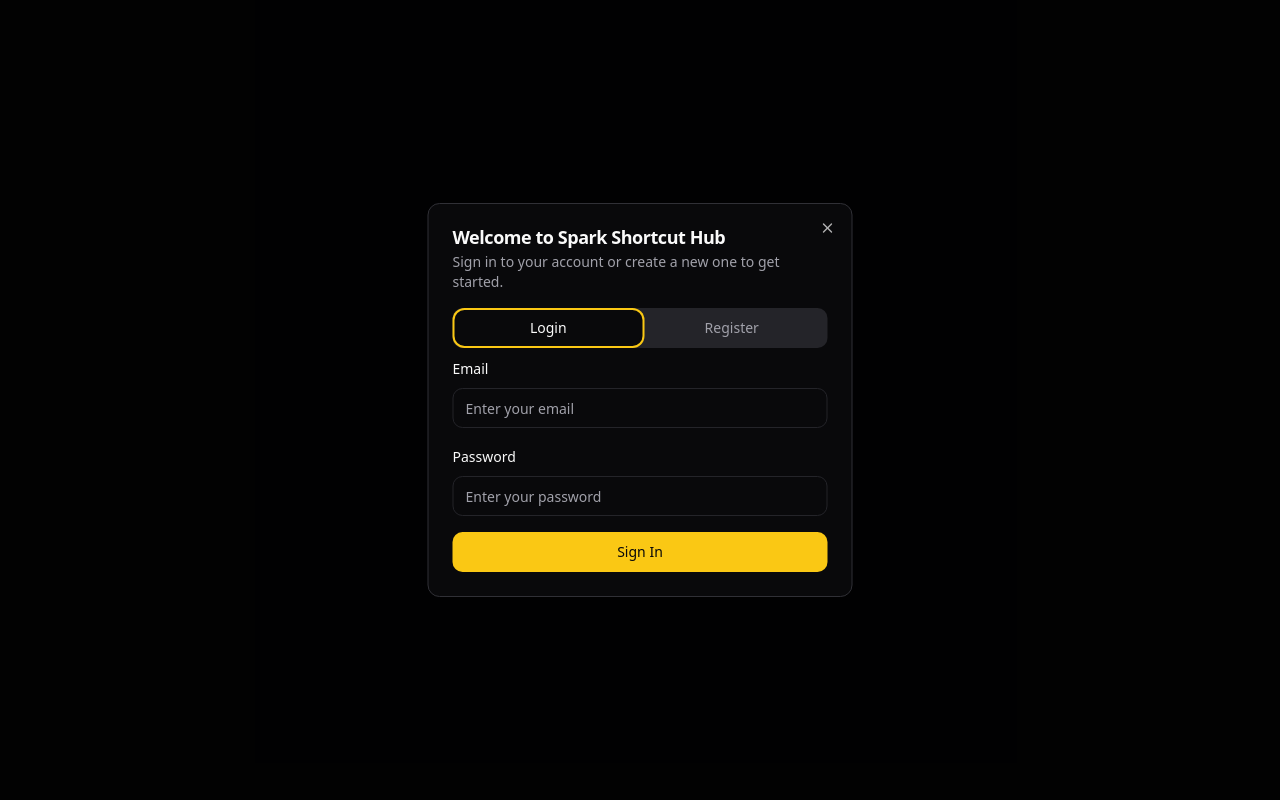
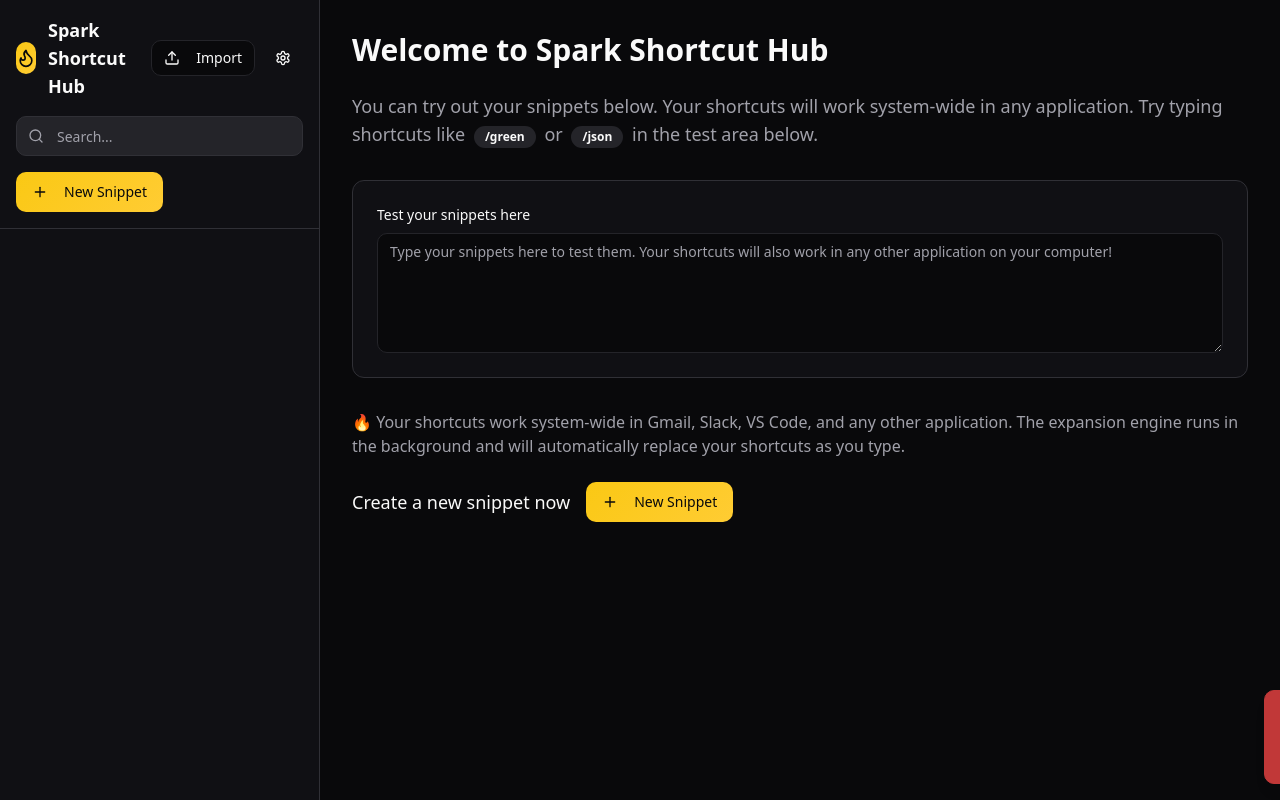
Before and after one commit to Gabs77777/spark-shortcut-hub, a React (Vite) app: page / in a window 1280 px wide. Built offline with nearby package versions, Linux system fonts and the light colour scheme.

Commit message:
Remove login functionality
The login and user account features have been removed as the user will be using the app as a single user.

```diff
--- a/src/pages/Index.tsx
+++ b/src/pages/Index.tsx
@@ -4,19 +4,17 @@ import {
   ChevronDown,
   ChevronRight,
   Plus,
-  Search,
-  LogOut
+  Search
 } from "lucide-react";
 import { Button } from "@/components/ui/button";
 import { Input } from "@/components/ui/input";
 import { Badge } from "@/components/ui/badge";
 import { Textarea } from "@/components/ui/textarea";
-import { LoginDialog } from "@/components/LoginDialog";
 import { SettingsDialog } from "@/components/SettingsDialog";
 import { ImportDialog } from "@/components/ImportDialog";
 import AddSnippetDialog from "@/components/AddSnippetDialog";
 import { Label } from "@/components/ui/label";
-import { User, Snippet as TauriSnippet, Folder, listSnippets, listFolders, createSnippet, deleteSnippet } from "@/lib/tauri";
+import { Snippet as TauriSnippet, Folder, listSnippets, listFolders, createSnippet, deleteSnippet } from "@/lib/tauri";
 import { toast } from "@/hooks/use-toast";
 
 interface DisplayCategory {
@@ -26,9 +24,7 @@ interface DisplayCategory {
   snippets: TauriSnippet[];
 }
 
-
 const Index = () => {
-  const [user, setUser] = useState<User | null>(null);
   const [categories, setCategories] = useState<DisplayCategory[]>([]);
   const [folders, setFolders] = useState<Folder[]>([]);
   const [snippets, setSnippets] = useState<TauriSnippet[]>([]);
@@ -36,18 +32,14 @@ const Index = () => {
   const [testText, setTestText] = useState("");
 
   useEffect(() => {
-    if (user) {
-      loadData();
-    }
-  }, [user]);
+    loadData();
+  }, []);
 
   const loadData = async () => {
-    if (!user) return;
-
     try {
       const [foldersData, snippetsData] = await Promise.all([
-        listFolders(user.id),
-        listSnippets(user.id),
+        listFolders(1), // Use default user ID of 1
+        listSnippets(1), // Use default user ID of 1
       ]);
 
       setFolders(foldersData);
@@ -105,13 +97,6 @@ const Index = () => {
     }
   };
 
-  const handleLogout = () => {
-    setUser(null);
-    setCategories([]);
-    setFolders([]);
-    setSnippets([]);
-  };
-
   const filteredCategories = useMemo(() => {
     if (!searchTerm) return categories;
     return categories.map(category => ({
@@ -122,10 +107,6 @@ const Index = () => {
       )
     })).filter(category => category.snippets.length > 0);
   }, [categories, searchTerm]);
-
-  if (!user) {
-    return <LoginDialog open={true} onLogin={setUser} />;
-  }
 
   return (
     <div className="min-h-screen bg-background flex">
@@ -140,11 +121,8 @@ const Index = () => {
               <h1 className="text-lg font-semibold">Spark Shortcut Hub</h1>
             </div>
             <div className="flex items-center gap-2">
-              <ImportDialog userId={user.id} onImportComplete={loadData} />
+              <ImportDialog userId={1} onImportComplete={loadData} />
               <SettingsDialog />
-              <Button variant="ghost" size="icon" onClick={handleLogout}>
-                <LogOut className="h-4 w-4" />
-              </Button>
             </div>
           </div>
 
@@ -160,7 +138,7 @@ const Index = () => {
 
           <AddSnippetDialog onAdd={async (snippet) => {
             try {
-              await createSnippet(user.id, {
+              await createSnippet(1, {
                 name: snippet.name,
                 shortcut: snippet.name.toLowerCase().replace(/\s+/g, ''),
                 body: snippet.content,
@@ -179,12 +157,99 @@ const Index = () => {
               });
             }
           }} />
-...
+        </div>
+
+        <div className="p-2 overflow-y-auto max-h-[calc(100vh-200px)]">
+          {filteredCategories.map((category) => (
+            <div key={category.name} className="mb-2">
+              <button
+                onClick={() => toggleCategory(category.name)}
+                className="w-full flex items-center gap-2 p-2 text-left hover:bg-accent rounded-md text-sm font-medium"
+              >
+                {category.expanded ? (
+                  <ChevronDown className="h-4 w-4" />
+                ) : (
+                  <ChevronRight className="h-4 w-4" />
+                )}
+                📁 {category.name}
+              </button>
+
+              {category.expanded && (
+                <div className="ml-6 space-y-1">
+                  {category.snippets.map((snippet) => (
+                    <div
+                      key={snippet.id}
+                      className="flex items-center justify-between p-2 hover:bg-accent rounded-md cursor-pointer group"
+                    >
+                      <div className="flex-1 min-w-0">
+                        <span className="text-sm text-card-foreground truncate block">
+                          {snippet.name}
+                        </span>
+                        <Badge variant="secondary" className="text-xs mt-1">
+                          {snippet.shortcut}
+                        </Badge>
+                      </div>
+                      <Button
+                        variant="ghost"
+                        size="sm"
+                        onClick={(e) => {
+                          e.stopPropagation();
+                          handleDeleteSnippet(snippet.id);
+                        }}
+                        className="opacity-0 group-hover:opacity-100 text-destructive hover:text-destructive"
+                      >
+                        ×
+                      </Button>
+                    </div>
+                  ))}
+                </div>
+              )}
+            </div>
+          ))}
+        </div>
+      </div>
+
+      {/* Main Content */}
+      <div className="flex-1 p-8">
+        <div className="max-w-4xl">
+          <h1 className="text-3xl font-bold mb-6">Welcome to Spark Shortcut Hub</h1>
+
+          <div className="mb-8">
+            <p className="text-lg text-muted-foreground mb-4">
+              You can try out your snippets below. Your shortcuts will work system-wide in any application.
+              Try typing shortcuts like{" "}
+              <Badge variant="secondary" className="mx-1">/green</Badge>{" "}
+              or{" "}
+              <Badge variant="secondary" className="mx-1">/json</Badge>{" "}
+              in the test area below.
+            </p>
+          </div>
+
+          <div className="bg-card border border-border rounded-lg p-6 mb-8">
+            <Label htmlFor="test-area" className="text-sm font-medium mb-2 block">
+              Test your snippets here
+            </Label>
+            <Textarea
+              id="test-area"
+              value={testText}
+              onChange={(e) => setTestText(e.target.value)}
+              className="min-h-[120px]"
+              placeholder="Type your snippets here to test them. Your shortcuts will also work in any other application on your computer!"
+            />
+          </div>
+
+          <div className="mb-6">
+            <p className="text-muted-foreground mb-4">
+              🔥 Your shortcuts work system-wide in Gmail, Slack, VS Code, and any other application.
+              The expansion engine runs in the background and will automatically replace your shortcuts as you type.
+            </p>
+          </div>
+
           <div className="flex items-center gap-4">
             <p className="text-lg font-medium">Create a new snippet now</p>
             <AddSnippetDialog onAdd={async (snippet) => {
               try {
-                await createSnippet(user.id, {
+                await createSnippet(1, {
                   name: snippet.name,
                   shortcut: snippet.name.toLowerCase().replace(/\s+/g, ''),
                   body: snippet.content,
```
